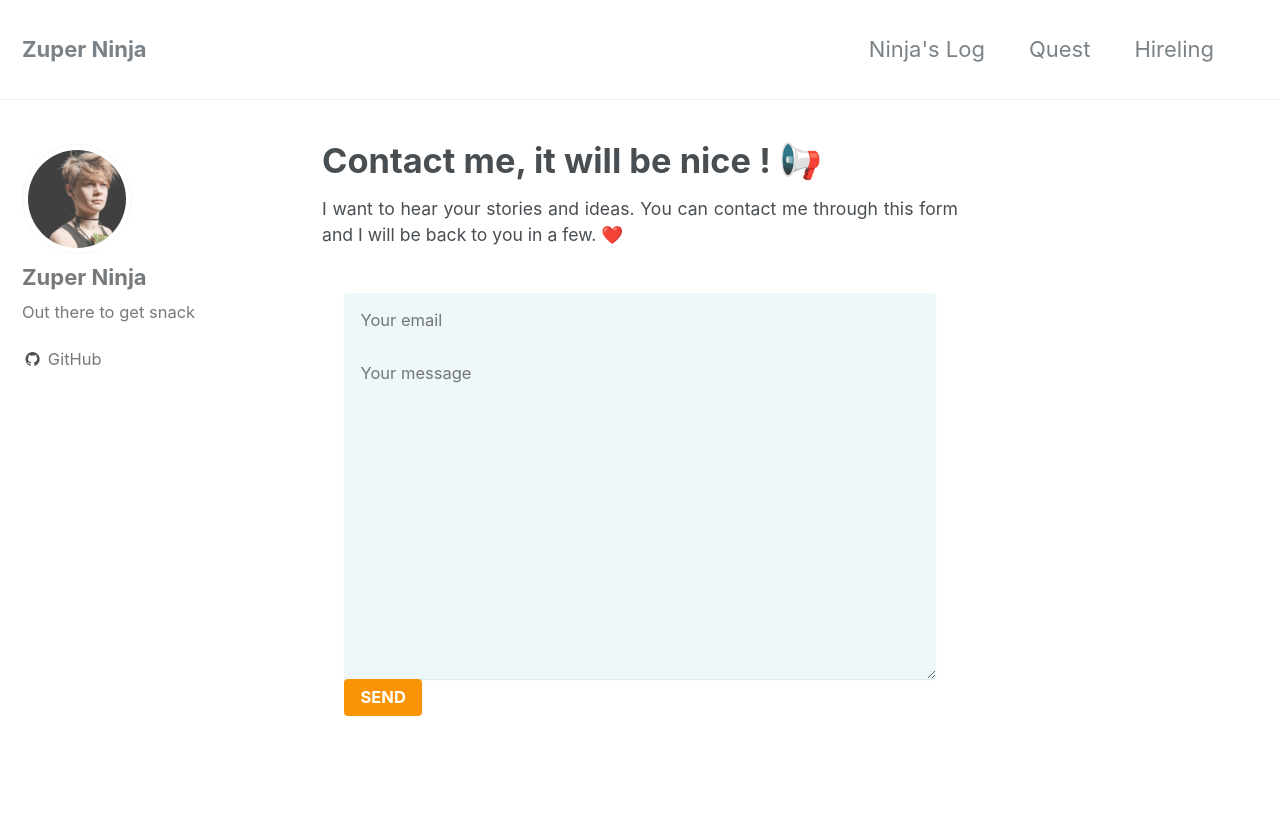
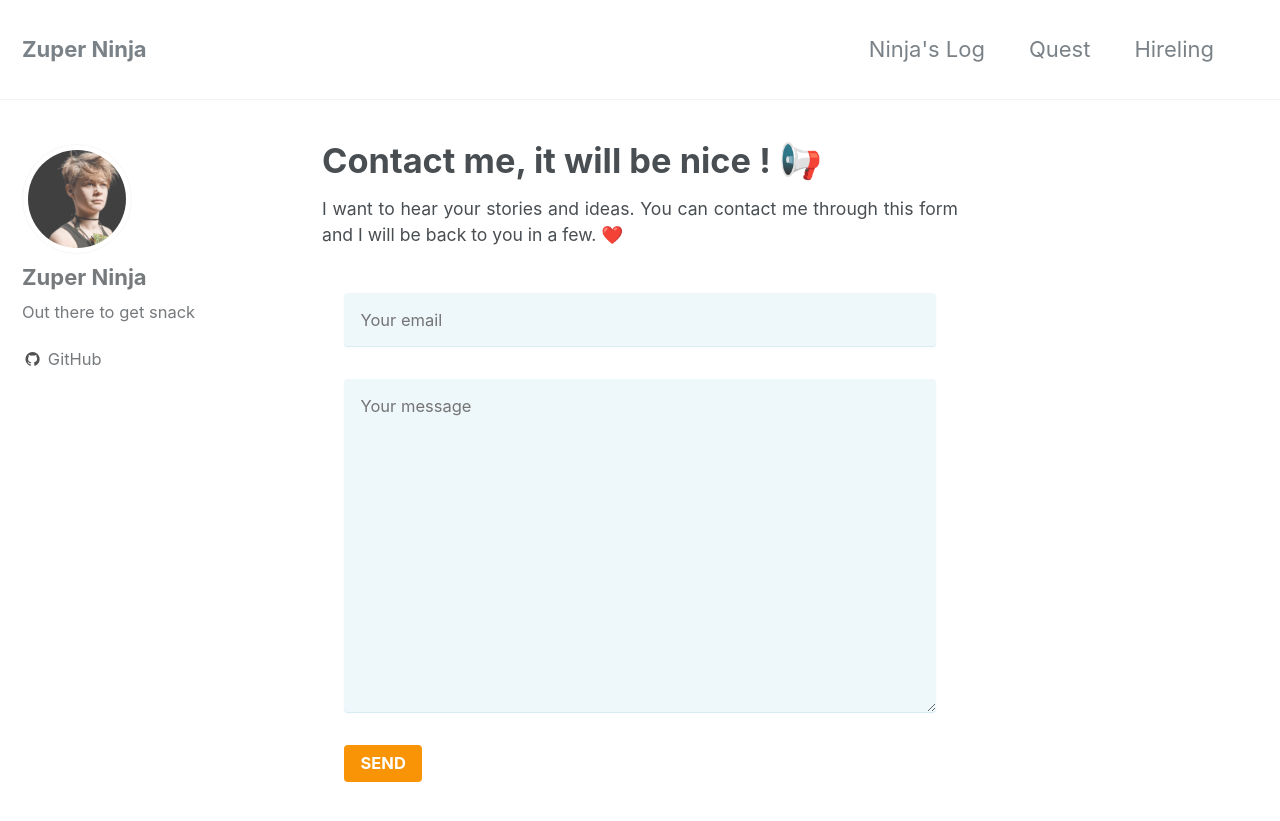
Before and after one commit to zuperninja/zuperninja.github.io, a Jekyll site: the page built from _pages/contact.md, in a window 1280 px wide and 900 px high. Shown: the top 821 px of the window. Built offline with Jekyll 4.4.1, drawn with Linux system fonts in a browser that asks for light colours; emoji names are drawn with the system emoji font.

Commit message:
Update contact.md

```diff
--- a/_pages/contact.md
+++ b/_pages/contact.md
@@ -14,6 +14,6 @@ I want to hear your stories and ideas. You can contact me through this form and
 <form method="POST" action="https://formspree.io/annecamille.gilbert@gmail.com" style="background: transparent; border:none;">
   <input name="_subject" value="Formulaire de contact ZuperNinja" type="hidden">
   <input name="email" placeholder="Your email" class="notice--info" style="margin: 0 0 !important;" type="email">
-  <textarea name="message" placeholder="Your message" class="notice--info" rows="15" cols="40" style="margin: 0 0 !important;"></textarea>
+  <textarea name="message" placeholder="Your message" class="notice--info" rows="15" cols="40"></textarea>
   <button type="submit" class="btn btn--warning">SEND</button>
 </form>
```
